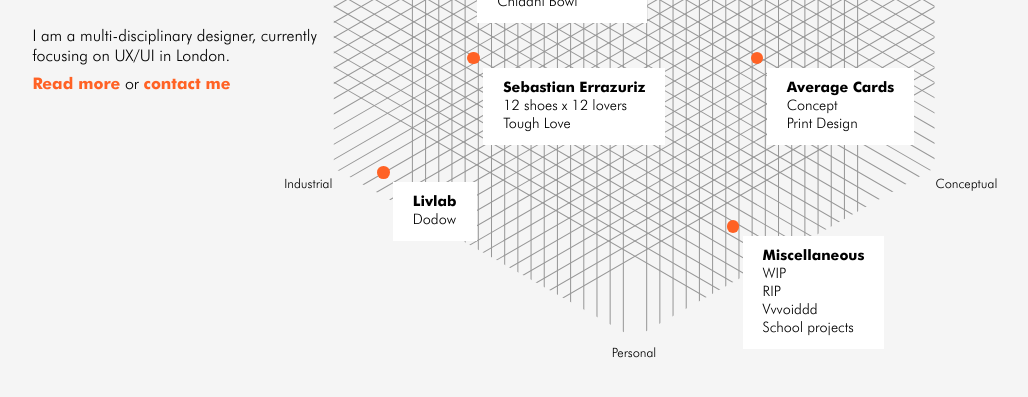
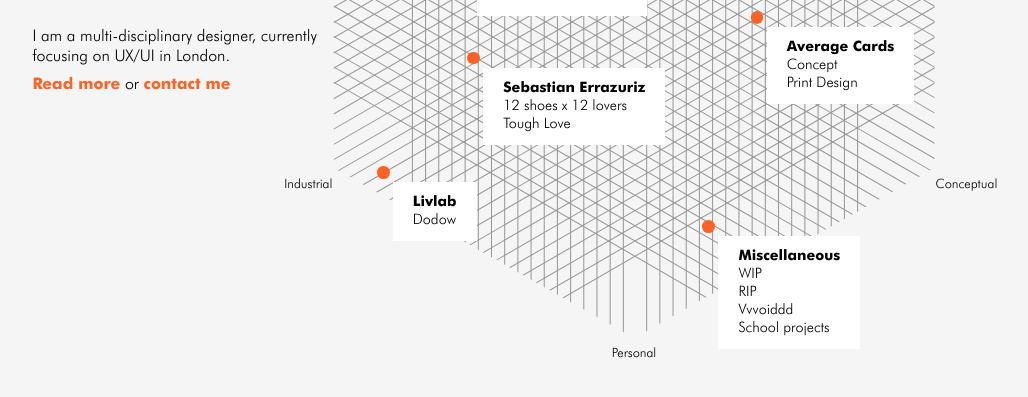
Before and after one commit to audreymgr/audreymgr.github.io, a Jekyll site: the page built from index.html, in a window 1280 px wide. Shown: the top 397 px of the page, without its empty margins (6-1034 px from the left). Built offline with Jekyll 4.4.1, drawn with Linux system fonts in a browser that asks for light colours.

Commit message:
projects_position15

```diff
--- a/index.html
+++ b/index.html
@@ -27,7 +27,7 @@
                     </ul>
                 </a>
             </li>
-            <li style="left: 12%; top: 25%;">
+            <li style="left: 11%; top: 25%;">
                 <a href="/work/proofreadinginternational.html">
                     <h2>Proofreading International</h2>
                     <ul>
@@ -43,7 +43,7 @@
                     </ul>
                 </a>
             </li>
-            <li style="left: 24%; top: 42%;">
+            <li style="left: 24%; top: 41%;">
                 <a href="/work/bompasandparr.html">
                     <h2>Bompas & Parr</h2>
                     <ul>
@@ -69,7 +69,7 @@
                     </ul>
                 </a>
             </li>
-            <li style="left: 72%; top: 60%;">
+            <li style="left: 72%; top: 54%;">
                 <a href="/work/averagecards.html">
                     <h2>Average Cards</h2>
                     <ul>
@@ -78,7 +78,7 @@
                     </ul>
                 </a>
             </li>
-            <li style="left: 68%; top: 85%;">
+            <li style="left: 64%; top: 85%;">
                 <a href="/work/miscellaneous.html">
                     <h2>Miscellaneous</h2>
                     <ul>
```
